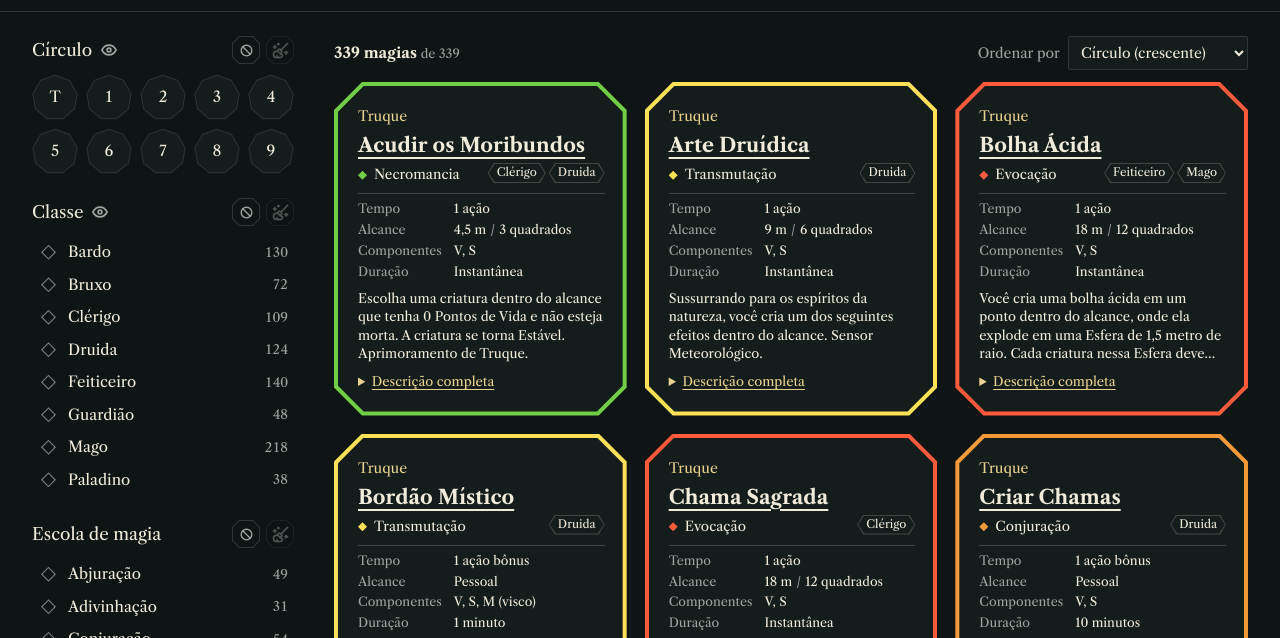
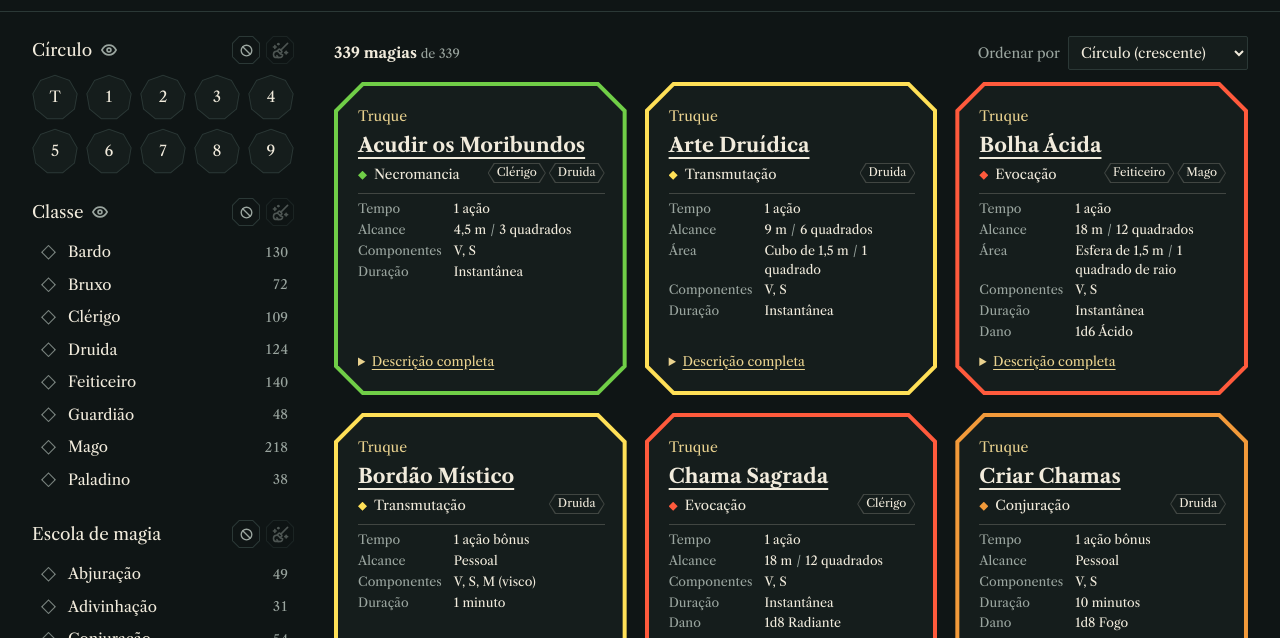
Before and after one commit to Davi-Fonseca/grimorioSearch, a plain HTML site: page static/index.html in a window 1280 px wide. Shown: the part 120-758 px from the top of the page. Drawn offline with nearby package versions, Linux system fonts and the light colour scheme.

Commit message:
adicionado campo de dano e area de efeito se houver

```diff
--- a/static/css/card.css
+++ b/static/css/card.css
@@ -9,7 +9,6 @@
   --p-accent: #e9d28f;                     /* nível, "Descrição completa", hover das etiquetas (areia) */
 
   position: relative;
-  min-height: 300px;
   padding: 24px 22px 24px 24px;
   display: flex;
   flex-direction: column;
@@ -137,16 +136,6 @@
 
 .meta .sep { color: var(--p-muted); margin: 0 1px; }
 
-.summary {
-  margin: 2px 0 0;
-  font-size: 13px;
-  line-height: 1.4;
-  display: -webkit-box;
-  -webkit-line-clamp: 4;
-  -webkit-box-orient: vertical;
-  overflow: hidden;
-}
-
 details.more { margin-top: auto; padding-top: 4px; font-size: 13px; }
 
 details.more summary { cursor: pointer; color: var(--p-accent); width: fit-content; text-decoration: underline; text-underline-offset: 3px; }
--- a/static/js/format.js
+++ b/static/js/format.js
@@ -19,6 +19,14 @@ export function rangeHtml(r) {
   const sq = Math.round(parseFloat(m[1].replace(",", ".")) / 1.5);
   if (sq < 1) return base;
   return `${base} <span class="sep">/</span> ${sq} ${sq === 1 ? "quadrado" : "quadrados"}`;
+}
+
+/* Área com quadrados ao lado, como no alcance: "Esfera de 6 m de raio" → "Esfera de 6 m / 4 quadrados de raio". */
+export function areaHtml(area) {
+  return esc(area).replace(/(\d+(?:,\d+)?) m\b/g, (all, v) => {
+    const sq = Math.round(parseFloat(v.replace(",", ".")) / 1.5);
+    return sq < 1 ? all : `${all} <span class="sep">/</span> ${sq} ${sq === 1 ? "quadrado" : "quadrados"}`;
+  });
 }
 
 /* Marca as condições citadas no texto da magia. Vale o padrão "condição Nome" (ex.: "a condição Enfeitiçado") e listas
@@ -49,3 +57,57 @@ export const conditionsIn = (text) => {
   for (const m of text.matchAll(COND_RE)) for (const n of m[2].matchAll(NAME_RE)) ids.add(COND_ID[n[0]]);
   return [...ids];
 };
+
+
+/* ---- Dano ----
+   Âncora: o dado seguido de "de dano" ("sofre 8d6 de dano de Fogo", "sofrerá 1d6 de dano Ácido", "causa 2d8 de dano extra"),
+   em vez do verbo: assim valem sofre/sofrerá/sofrendo/causa e as tabelas (Rajada Prismática), e não pegam cura ("recupera 2d8")
+   nem bônus ("adiciona 1d4", "O dano aumenta em 1d8"). Também aceita "dano de Fogo igual a 3d6 mais seu atributo". */
+const DAMAGE_TYPES = "Ácido|Concussão|Cortante|Corte|Elétrico|Energia|Força|Fogo|Frio|Necrótico|Perfuração|Psíquico|Radiante|Trovão|Veneno";
+const DICE = String.raw`\d+d\d+(?:\s*\+\s*\d+)?`;   // 8d6, e também 10d6 + 40
+const DMG_A = new RegExp(`(${DICE})\\s+de\\s+dano(?:\\s+(?:de\\s+)?(${DAMAGE_TYPES}|extra))?(?![\\p{L}])`, "giu");
+const DMG_B = new RegExp(`dano\\s+(?:de\\s+)?(${DAMAGE_TYPES})\\s+igual\\s+a\\s+(\\d+d\\d+)`, "giu");
+
+const niceDice = (s) => s.toLowerCase().replace(/\s*\+\s*/, " + ");
+const niceType = (s) => (!s ? "" : s.toLowerCase() === "extra" ? "extra" : s[0].toUpperCase() + s.slice(1).toLowerCase());
+
+/* Danos citados num texto (texto puro), na ordem em que aparecem, sem repetir: [{ dice: "8d6", type: "Fogo" }].
+   type vem vazio quando o tipo é à escolha ("de dano do tipo escolhido"). */
+export const damageIn = (text) => {
+  const found = [];
+  for (const m of text.matchAll(DMG_A)) found.push({ at: m.index, dice: niceDice(m[1]), type: niceType(m[2]) });
+  for (const m of text.matchAll(DMG_B)) found.push({ at: m.index, dice: niceDice(m[2]), type: niceType(m[1]) });
+  const seen = new Set();
+  return found.sort((a, b) => a.at - b.at)
+    .filter((x) => { const k = `${x.dice}|${x.type}`; return seen.has(k) ? false : seen.add(k); })
+    .map(({ dice, type }) => ({ dice, type }));
+};
+
+/* Texto do campo Dano do card: "8d6 Fogo" ou "2d10 Concussão, 4d6 Frio" (até 3; o resto vira "…"). */
+export const damageText = (list) =>
+  list.slice(0, 3).map((x) => (x.type ? `${x.dice} ${x.type}` : x.dice)).join(", ") + (list.length > 3 ? ", …" : "");
+
+
+/* ---- Área de efeito ----
+   O campo de alcance das magias não traz a área (vem só "Pessoal"), então ela é extraída da descrição: uma forma
+   (Esfera, Cone, Cubo, Cilindro, Linha, Emanação, Quadrado, Círculo) seguida da medida, como em "Esfera de 6 metros de raio",
+   "Cone de 18 metros" ou "Linha de 30 metros de comprimento e 1,5 metro de largura". Vale a primeira citação do texto. */
+const AREA_SHAPES = "Esfera|Cone|Cubo|Cilindro|Linha|Emanação|Quadrado|Círculo";
+const AREA_DIM = String.raw`\d[\d,]*\s*(?:metros?|cm|km)(?:\s+de\s+(?:raio|comprimento|largura|altura|diâmetro))?`;
+const AREA_RE = new RegExp(
+  `(?<![\\p{L}])(${AREA_SHAPES})(?![\\p{L}])` +
+  `(?:\\s+\\p{L}+)?` +                                     // uma palavra no meio: "Emanação imóvel de 9 metros"
+  `(?:\\s+de\\s+\\p{L}+(?:\\s+\\p{L}+){0,2})?` +           // "Linha de vento forte de 18 metros"
+  `\\s+(?:de|até)\\s+(${AREA_DIM})` +
+  `(?:\\s*(?:,|e)\\s+(${AREA_DIM}))?`,                      // segunda medida: "… e 1,5 metro de largura"
+  "iu");
+
+const niceDim = (s) => s.replace(/(\d)\s*metros?\b/gi, "$1 m");
+
+/* "Esfera de 6 m de raio" (texto puro → texto), ou "" se a magia não tem área. */
+export const areaIn = (text) => {
+  const m = AREA_RE.exec(text);
+  if (!m) return "";
+  const shape = m[1][0].toUpperCase() + m[1].slice(1).toLowerCase();
+  return `${shape} de ${niceDim(m[2])}${m[3] ? ` e ${niceDim(m[3])}` : ""}`;
+};
--- a/static/js/spells.js
+++ b/static/js/spells.js
@@ -1,6 +1,6 @@
 /* Acesso às magias: baixa o spells.json uma vez, monta o índice e responde às buscas. */
 import { createIndex, search } from "./search/engine.js";
-import { conditionsIn } from "./format.js";
+import { conditionsIn, damageIn, areaIn } from "./format.js";
 
 let indexPromise = null;
 
@@ -8,8 +8,12 @@ export function loadIndex(url = "spells.json") {
   if (!indexPromise) {
     indexPromise = fetch(url, { cache: "no-cache" })
       .then((res) => { if (!res.ok) throw new Error(`HTTP ${res.status}`); return res.json(); })
-      .then((docs) => {   // condições citadas na descrição (usadas pelo filtro de condições)
-        docs.forEach((d) => { d.conditions = conditionsIn(`${d.description || ""} ${d.higher_level || ""}`); });
+      .then((docs) => {   // condições (filtro), área e dano (campos do card) citados na descrição
+        docs.forEach((d) => {
+          d.conditions = conditionsIn(`${d.description || ""} ${d.higher_level || ""}`);
+          d.area = areaIn(d.description || "");       // forma + medida da área de efeito, se tiver
+          d.damage = damageIn(d.description || "");   // só a descrição: "Em círculos superiores" fala de aumento, não do dano base
+        });
         return docs;
       })
       .then(createIndex)
--- a/static/js/ui/cards.js
+++ b/static/js/ui/cards.js
@@ -1,6 +1,6 @@
 /* Card de uma magia (devolve HTML; não toca no DOM). */
 import { SCHOOLS, CLASSES } from "../config.js";
-import { esc, levelLabel, rangeHtml, linkConditions } from "../format.js";
+import { esc, levelLabel, rangeHtml, linkConditions, damageText, areaHtml } from "../format.js";
 
 const EYE = `<svg viewBox="0 0 24 24" aria-hidden="true"><path d="M2.5 12S6 5.5 12 5.5 21.5 12 21.5 12 18 18.5 12 18.5 2.5 12 2.5 12Z"/><circle cx="12" cy="12" r="2.6"/></svg>`;
 
@@ -26,10 +26,11 @@ export function cardHtml(s, selectedClasses = new Set()) {
     <dl class="meta">
       <dt>Tempo</dt><dd>${esc(s.time_pt)}</dd>
       <dt>Alcance</dt><dd>${rangeHtml(s.range_pt)}</dd>
+      ${s.area ? `<dt>Área</dt><dd>${areaHtml(s.area)}</dd>` : ""}
       ${comps ? `<dt>Componentes</dt><dd>${esc(comps)}</dd>` : ""}
       <dt>Duração</dt><dd>${esc(s.duration_pt)}</dd>
+      ${s.damage?.length ? `<dt>Dano</dt><dd>${esc(damageText(s.damage))}</dd>` : ""}
     </dl>
-    <p class="summary">${esc(s.summary)}</p>
     <details class="more">
       <summary>${s.lang === "pt" ? "Descrição completa" : "Descrição completa (em inglês)"}</summary>
       <p class="full">${linkConditions(esc(s.description))}</p>
```
